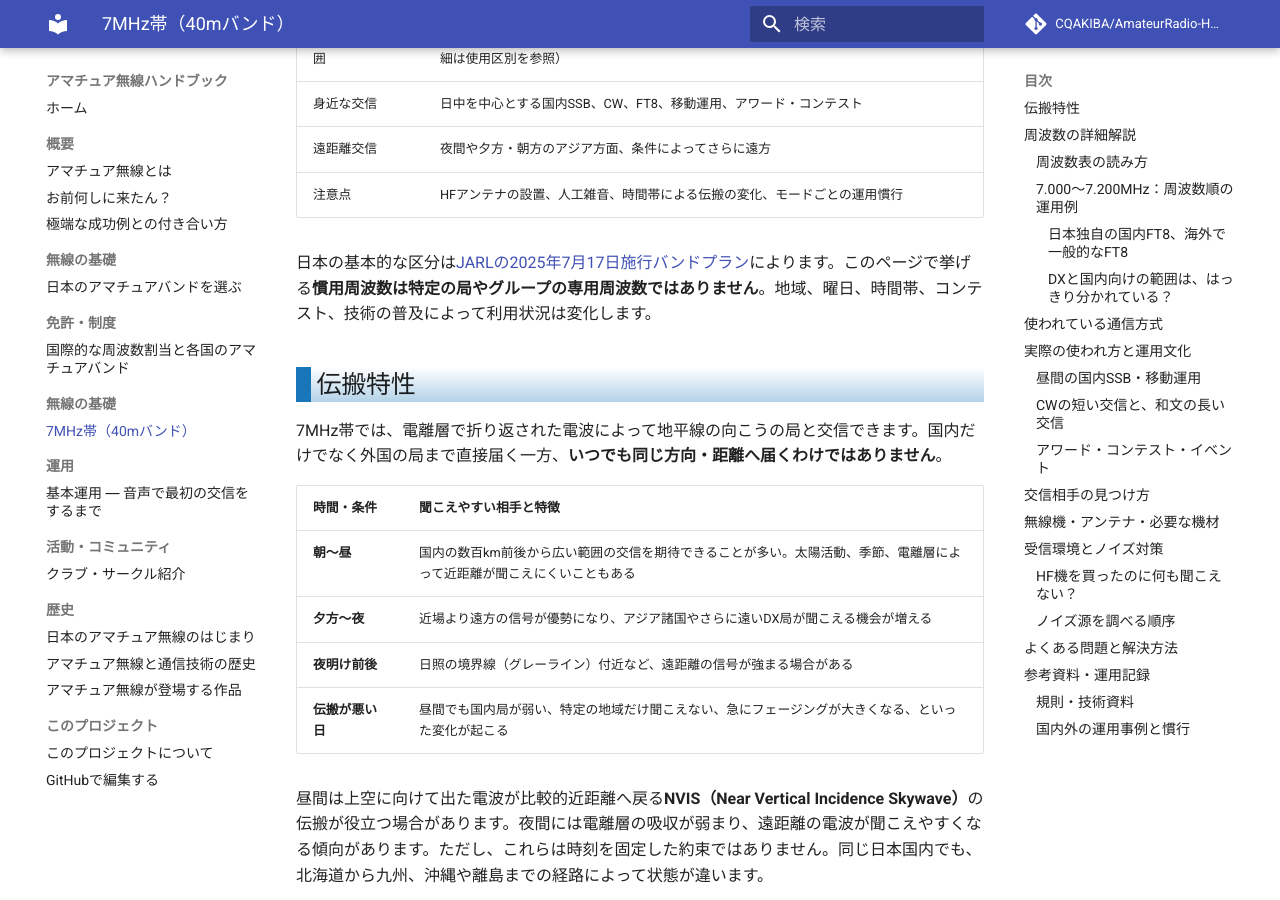
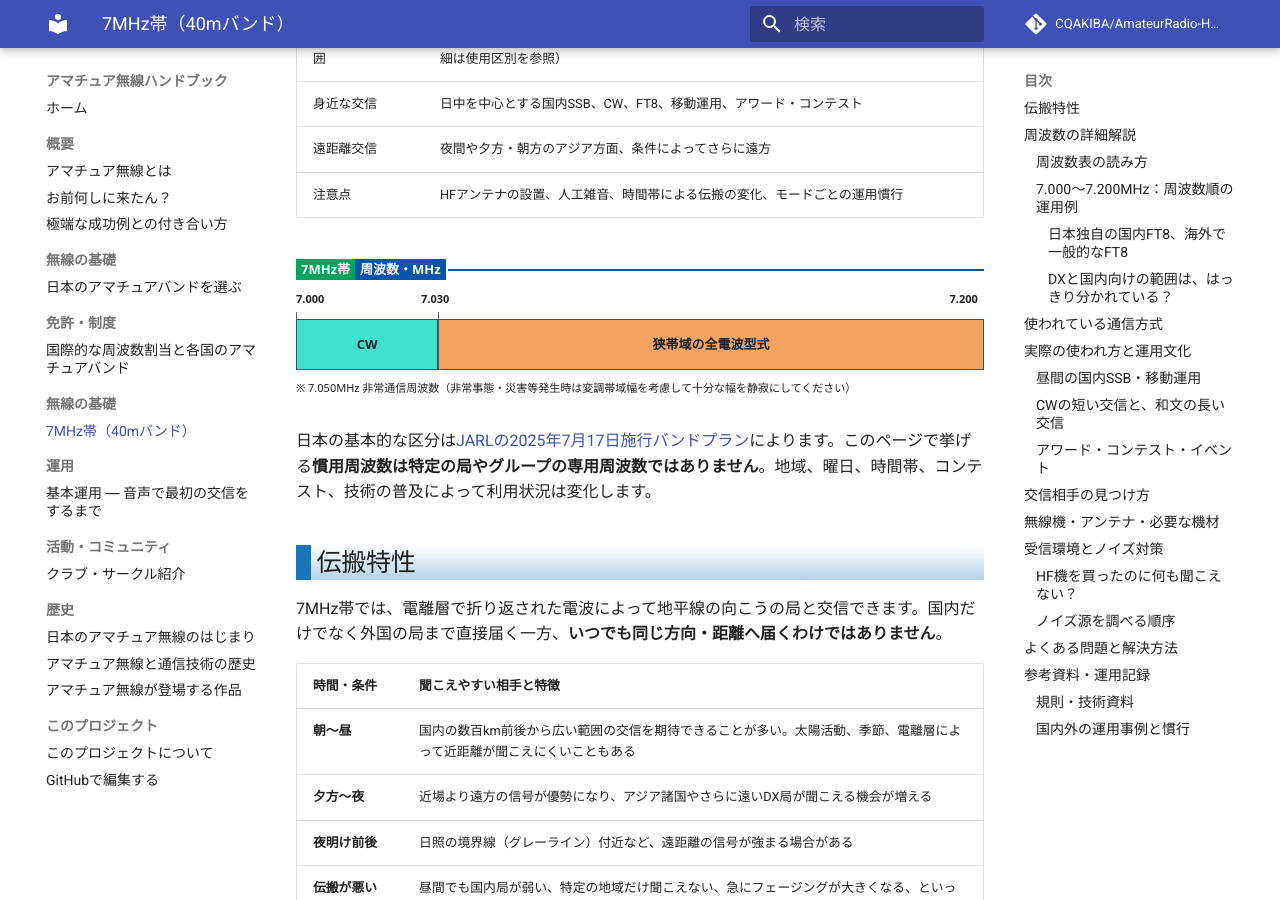
Before and after one commit to CQAKIBA/AmateurRadio-Handbook, an MkDocs documentation site: the page built from docs/02_無線の基礎/7MHz帯.md, in a window 1280 px wide and 900 px high, scrolled down 473 px. Built offline with MkDocs 1.6.1 and Material for MkDocs 9.7.7, drawn with Linux system fonts in a browser that asks for light colours; comment, search, counter and statistics services are not loaded.

Commit message:
Update 7MHz band documentation with new details
Added a band graph

```diff
--- a/docs/02_無線の基礎/7MHz帯.md
+++ b/docs/02_無線の基礎/7MHz帯.md
@@ -11,6 +11,12 @@
 | 身近な交信 | 日中を中心とする国内SSB、CW、FT8、移動運用、アワード・コンテスト |
 | 遠距離交信 | 夜間や夕方・朝方のアジア方面、条件によってさらに遠方 |
 | 注意点 | HFアンテナの設置、人工雑音、時間帯による伝搬の変化、モードごとの運用慣行 |
+
+<div class="js-bandgraph" data-title="7MHz帯" data-unit="MHz">
+7.000 7.030 turquoise CW
+7.030 7.200 sandybrown 狭帯域の全電波型式
+@note ※ 7.050MHz 非常通信周波数（非常事態・災害等発生時は変調帯域幅を考慮して十分な幅を静寂にしてください）
+</div>
 
 日本の基本的な区分は[JARLの2025年7月17日施行バンドプラン](https://www.jarl.org/Japanese/A_Shiryo/A-3_Band_Plan/A-3-0.htm)によります。このページで挙げる**慣用周波数は特定の局やグループの専用周波数ではありません**。地域、曜日、時間帯、コンテスト、技術の普及によって利用状況は変化します。
 
```
